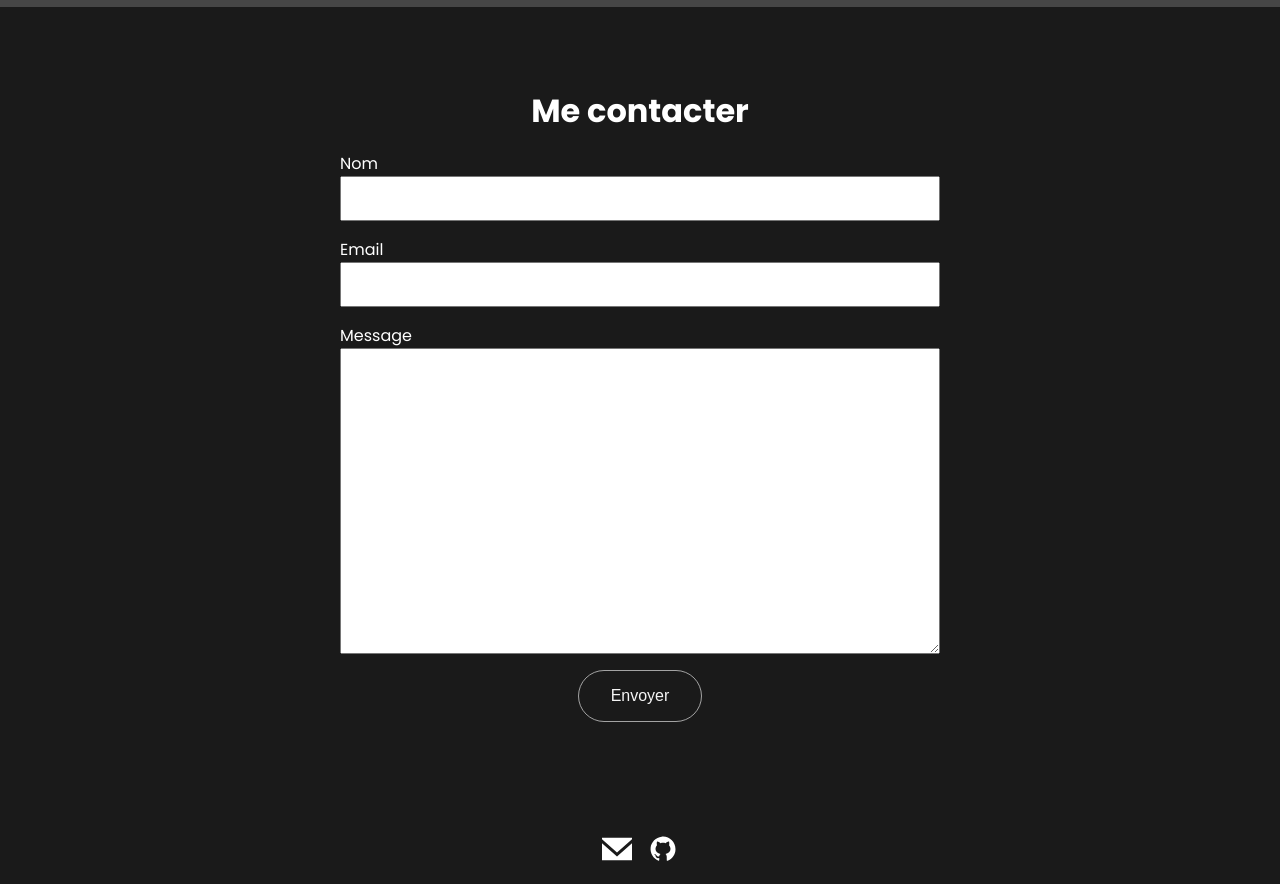
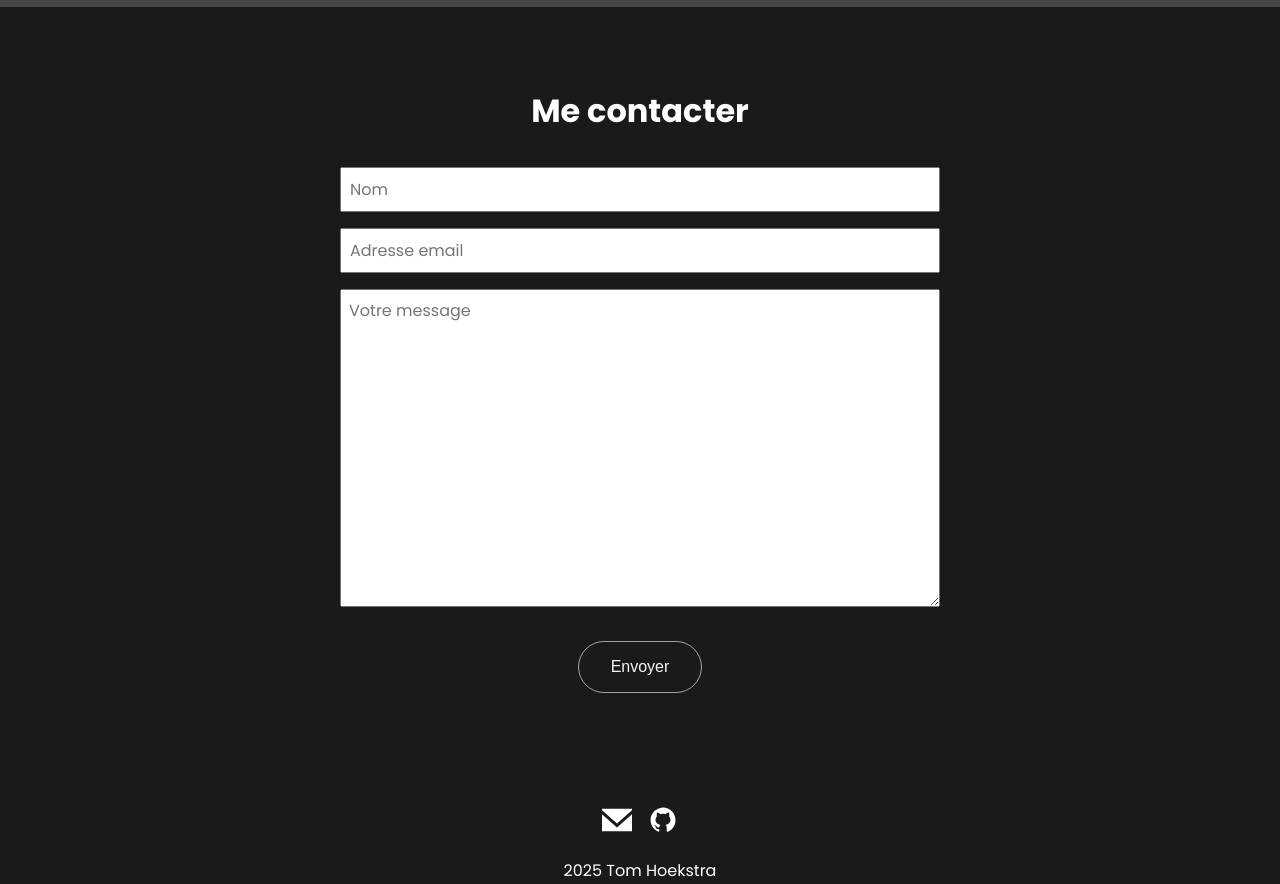
Before and after one commit to LPHoekstra/lph-portfolio, a React (Vite) app: page / in a window 1280 px wide. Shown: the part 2900-3784 px from the top of the page. Built offline with nearby package versions, Linux system fonts and the light colour scheme.

Commit message:
Contact form validation. add a placeholder for SR only.

```diff
--- a/src/components/ContactForm/index.jsx
+++ b/src/components/ContactForm/index.jsx
@@ -3,27 +3,66 @@ import m from "./index.module.scss"
 
 
 function ContactForm() {
-    const [formData, setFormData] = useState()
+    const [formData, setFormData] = useState({
+        name: "",
+        email: "",
+        message: ""
+    })
+    const [error, setError] = useState({})
 
     const handleChange = (e) => {
-        const {name, value} = e.target
-        setFormData({ ...formData, [name]: value})
+        const { name, value } = e.target
+        setFormData({ ...formData, [name]: value })
     }
 
     const handleSubmit = (e) => {
         e.preventDefault()
 
-        console.log(e.target)
+        // email validation
+        const regExpEmail = /^[a-zA-Z0-9._%+-]+@[a-zA-Z0-9.-]+\.[a-zA-Z]{2,}$/
+        if (!regExpEmail.test(formData.email)) {
+            setError({email: "Email invalide"})
+            return
+        }
+
+        // name validation
+        if (formData.name === "") {
+            setError({name: "Nom invalide"})
+            return
+        }
+
+        console.log(formData)
     }
 
     return (
         <form onSubmit={handleSubmit} className={m.form}>
             <label htmlFor="name">Nom</label>
-            <input type="text" name="name" id="name" autoComplete="name" onChange={handleChange}/>
+            <input type="text"
+                name="name"
+                id="name"
+                autoComplete="name"
+                placeholder="Nom"
+                onChange={handleChange}
+                className={`${m.form__input} ${error?.name && m.form__input_error}`}
+            />
             <label htmlFor="email">Email</label>
-            <input type="email" name="email" id="email" autoComplete="email" onChange={handleChange} />
+            <input type="email"
+                name="email"
+                id="email"
+                autoComplete="email"
+                placeholder="Adresse email"
+                onChange={handleChange}
+                className={`${m.form__input} ${error?.email && m.form__input_error}`}
+            />
             <label htmlFor="message">Message</label>
-            <textarea name="message" id="message" onChange={handleChange} />
+            <textarea name="message"
+                id="message"
+                placeholder="Votre message"
+                onBlur={handleChange}
+            />
+            {error &&
+                <span className={m.form__errorMsg}>{Object.values(error)[0]}</span>
+            }
             <button type="submit" className={m.form__sendBtn}>Envoyer</button>
         </form>
     )
--- a/src/components/ContactForm/index.module.scss
+++ b/src/components/ContactForm/index.module.scss
@@ -1,8 +1,8 @@
 @use "./../../styles/variables.scss" as *;
-@use "./../../styles/placeholder.scss" as *;
 @use "./../../styles/mixins.scss" as *;
 
 $btn-border-radius: 50px;
+$error-color: rgb(255, 74, 74);
 
 .form {
     display: flex;
@@ -12,17 +12,23 @@ $btn-border-radius: 50px;
     text-align: left;
 
     label {
-        margin-top: 1em;
+        @extend %sr-only;
     }
 
-    input {
+    &__input {
         padding: 0.5em;
         font-size: 1em;
+        margin-bottom: 1em;
+
+        &_error {
+            border: solid 3px $error-color;
+        }
     }
 
     textarea {
         height: 300px;
         font-size: 1em;
+        padding: 0.5em;
     }
 
     &__sendBtn {
@@ -31,4 +37,11 @@ $btn-border-radius: 50px;
             margin: 1em auto 0 auto;
         }
     }
+
+    &__errorMsg {
+        text-align: center;
+        color: $error-color;
+        margin-top: 1em;
+        font-size: 1.125em;
+    }
 }
--- a/src/pages/home/index.jsx
+++ b/src/pages/home/index.jsx
@@ -43,8 +43,8 @@ function Home() {
                 <h2>Projets</h2>
                 <Projects />
             </section>
-            <section id="contact">
-                <h2>Me contacter</h2>
+            <section id="contact" className={m.contact}>
+                <h2 className={m.contact__title}>Me contacter</h2>
                 <ContactForm />
             </section>
         </main>
--- a/src/pages/home/index.module.scss
+++ b/src/pages/home/index.module.scss
@@ -28,3 +28,9 @@
 .project {
     background-color: $secondary-background-color;
 }
+
+.contact {
+    &__title {
+        margin-bottom: 1em;
+    }
+}
--- a/src/styles/mixins.scss
+++ b/src/styles/mixins.scss
@@ -1,4 +1,5 @@
 @use "./variables.scss" as *;
+@use "./placeholder.scss" as *;
 
 $btn-border-radius: 50px;
 
--- a/src/styles/placeholder.scss
+++ b/src/styles/placeholder.scss
@@ -6,3 +6,13 @@
     height: 100%;
     width: 100%;
 }
+
+%sr-only {
+    position: absolute;
+    width: 1px;
+    height: 1px;
+    padding: 0;
+    margin: -1px;
+    overflow: hidden;
+    clip: rect(0, 0, 0, 0);
+}
```
